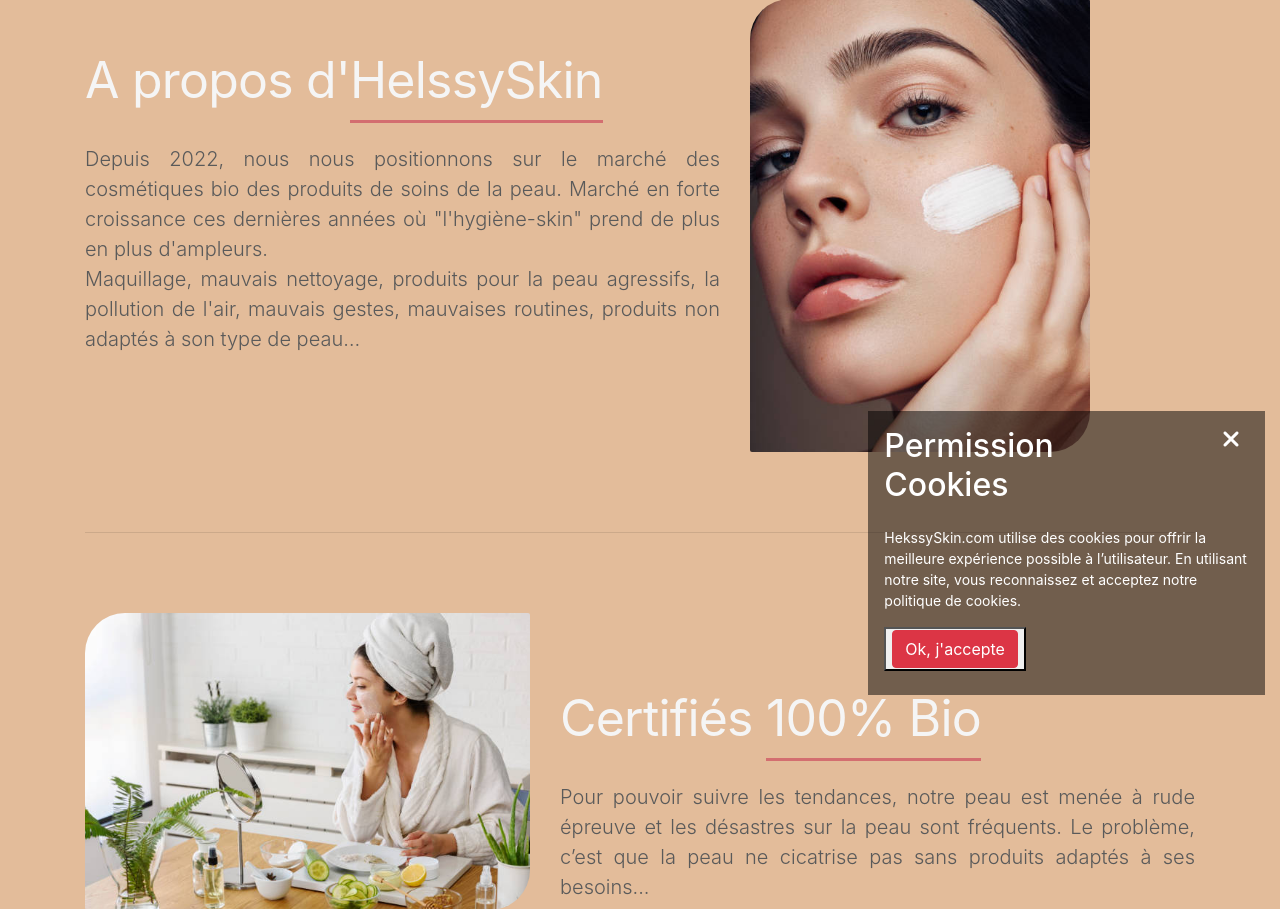
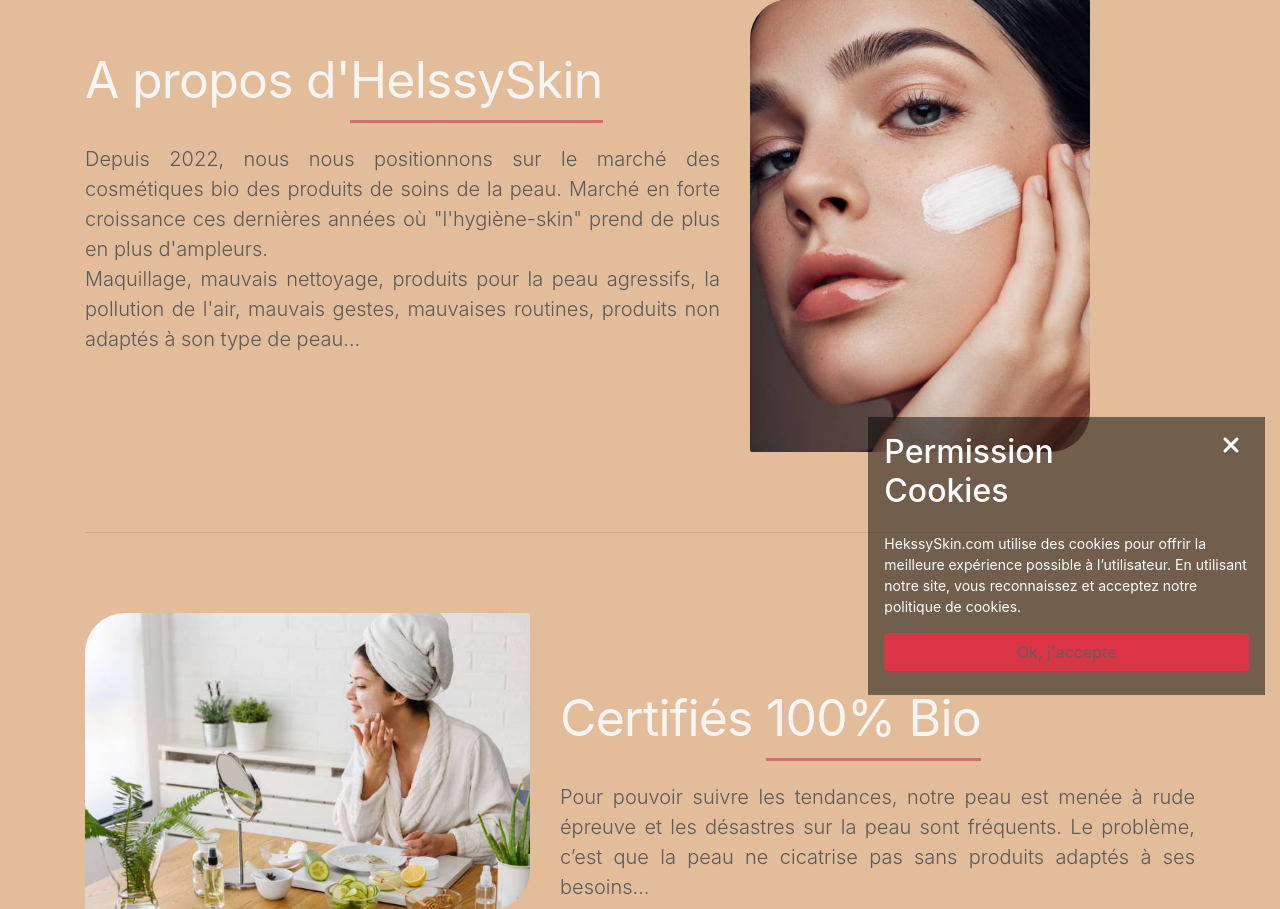
Before and after one commit to Samwork99/la_boutique_helssyskin, a Symfony app: template templates/about/index.html.twig in a window 1280 px wide. Shown: the part 105-1014 px from the top of the page. Run offline with Twig, Linux system fonts and the light colour scheme; the template is opened without the code that fills it, so the values that code supplies are empty; some libraries are stand-ins or nearby versions.

Commit message:
my twenty commit

```diff
--- a/templates/base.html.twig
+++ b/templates/base.html.twig
@@ -244,7 +244,7 @@
                 </div>
                 <p class="cookie-text">HekssySkin.com utilise des cookies pour offrir la meilleure expérience possible à l’utilisateur. En utilisant notre site, vous reconnaissez et acceptez notre politique de cookies.
                 </p>
-                <button><a href="?accepte-cookie" type="button" class="btn btn-danger w-100">Ok, j'accepte</a></button>
+                <button type="button" class="btn btn-danger w-100"><a href="?accepte-cookie">Ok, j'accepte</a></button>
             </div>
             </div>
         </div>
```
